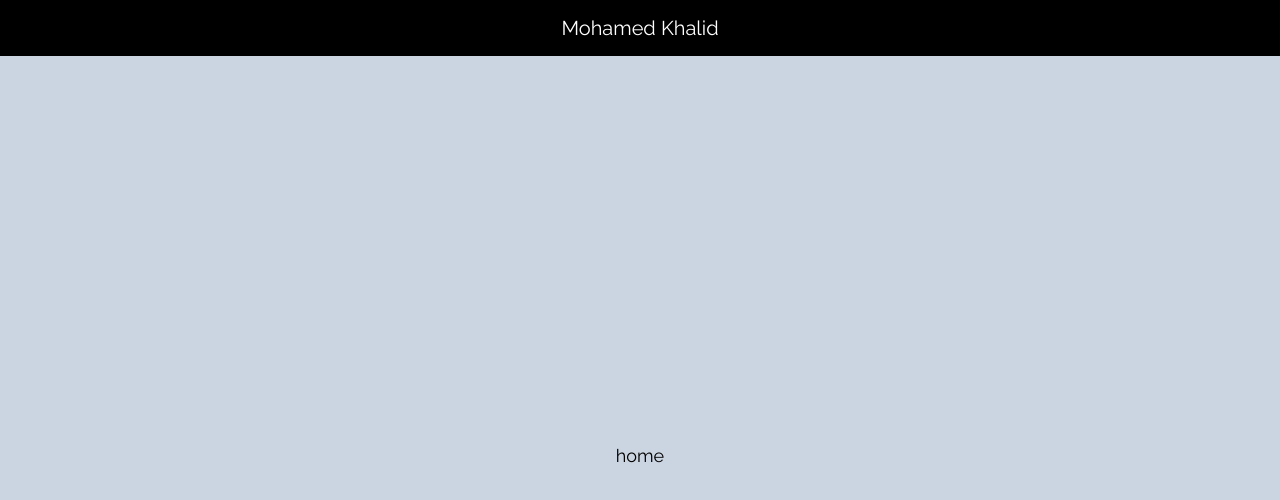
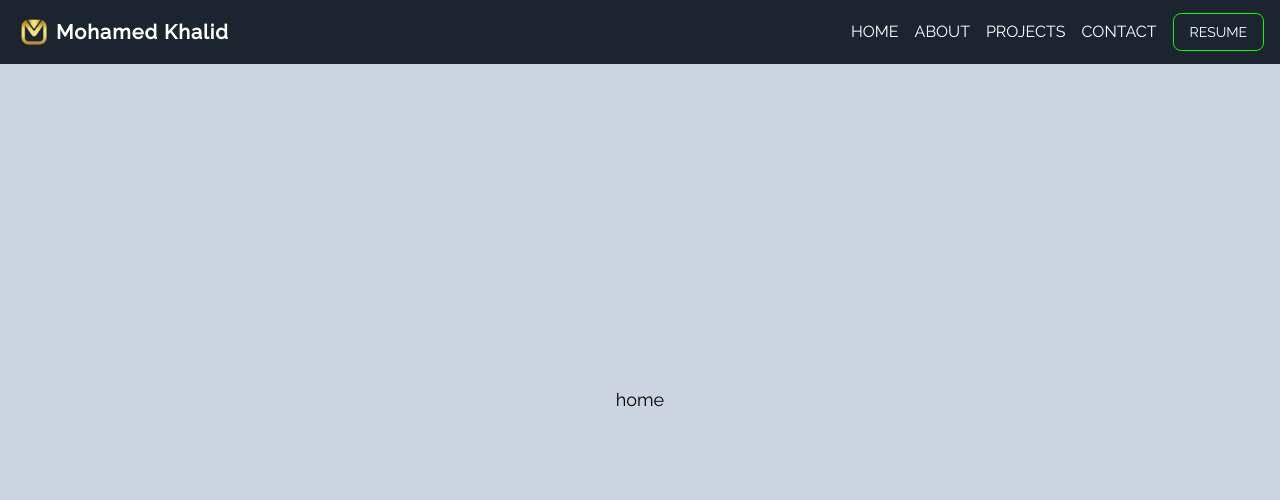
Before and after one commit to mohamedtsx/Nextfolio, a Next.js app: page / in a window 1280 px wide. Shown: the top 500 px of the page. Built offline with nearby package versions, Linux system fonts and the light colour scheme.

Commit message:
style header component

```diff
--- a/components/header/header.component.tsx
+++ b/components/header/header.component.tsx
@@ -1,10 +1,29 @@
-
+import Image from "next/image";
+import Link from "next/link";
+import Logo from "@/static/my-logo-transparentbg.png"
 
 const Header = () => {
 
     return(
-        <header className="bg-black h-14 flex justify-center items-center">
-            <label className="text-xl text-white">Mohamed Khalid</label>
+        <header className="bg-darkblue-0 select-none fixed w-full">
+            <div className="container max-w-7xl m-auto flex justify-between items-center h-16 px-4  text-white">
+                <a href="/" className="text-xl tracking-wider flex justify-center items-center gap-1 capitalize">
+                    <Image
+                        src={Logo}
+                        width={36}
+                        height={36}
+                        alt="mohamed-logo"
+                    />
+                    <strong>mohamed khalid</strong>
+                </a>
+                <nav className="flex gap-4 items-center uppercase">
+                    <Link href="/">home</Link>
+                    <Link href="#about">about</Link>
+                    <Link href="#projects">projects</Link>
+                    <Link href="#contact">contact</Link>
+                    <Link href="#" className="transition px-4 py-2 border border-green rounded-lg text-sm hover:bg-green hover:text-white focus:text-white hover:bg-opacity-20">resume</Link>
+                </nav>
+            </div>
         </header>
     )
 }
--- a/tailwind.config.js
+++ b/tailwind.config.js
@@ -13,7 +13,8 @@ module.exports = {
           1: "#252934"
         },
         pink: "#e31b6d",
-        golden: "#FFD100"
+        golden: "#FFD100",
+        green: "#00FF00"
       }
     },
   },
```
Also changed, not shown: static/my-logo-transparentbg.png (added).
